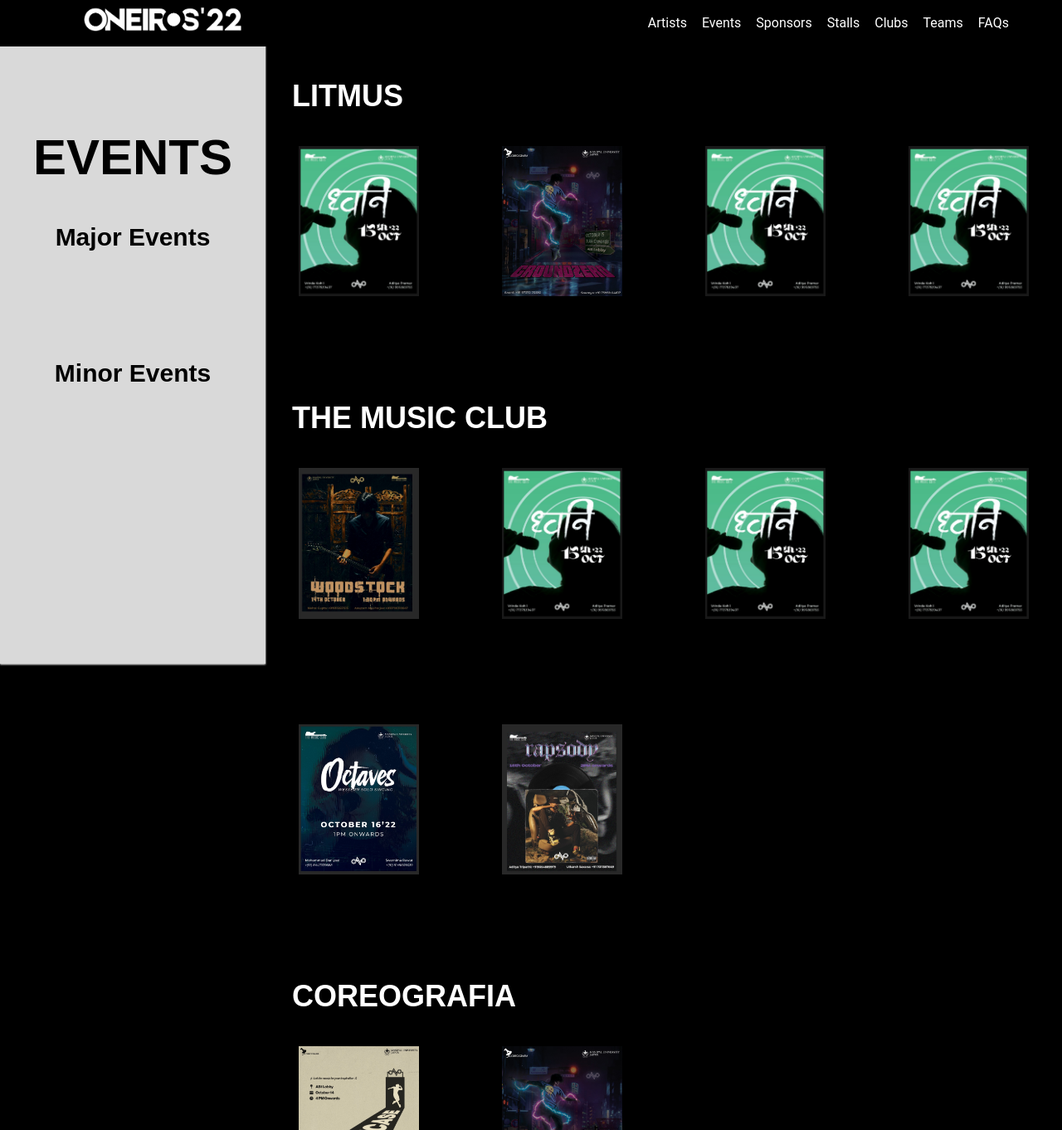
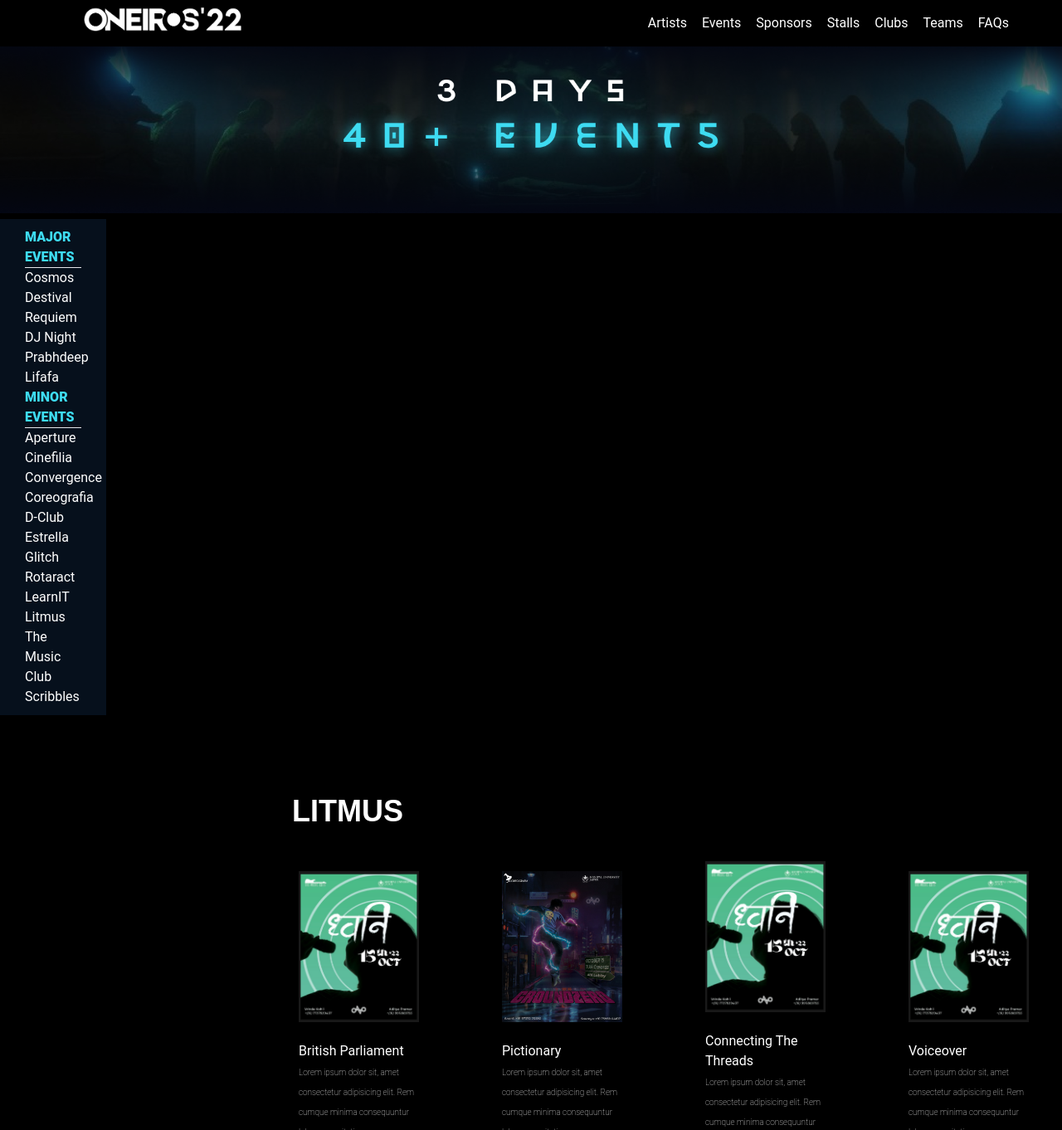
Before and after one commit to mujoneiros/oneiros-22, a Next.js app: page /events in a window 1280 px wide. Shown: the top 1362 px of the page at 83% size. Built offline with nearby package versions, Linux system fonts and the light colour scheme.

Commit message:
add events file

```diff
--- a/pages/events.jsx
+++ b/pages/events.jsx
@@ -4,6 +4,7 @@
 import React, { useState } from "react";
 import Header from "../components/Header";
 import { minorevents } from "../data/events";
+import "./../styles//events.module.css";
 
 export default function Events() {
   const [major, setMajor] = useState(false);
@@ -12,10 +13,10 @@
   return (
     <div>
       <Header />
-      <nav className="fixed h-full w-1/4 text-black font-Montserrat text-center shadow-sm shadow-primaryWhite bg-secondaryWhite">
+      {/* <nav className="fixed h-full w-1/4 text-black font-Montserrat text-center shadow-sm shadow-primaryWhite bg-secondaryWhite">
         <h1 className="text-6xl pt-40 font-extrabold ">EVENTS</h1>
         <ul className="mt-12 flex flex-col items-center cursor-pointer">
-          {/* <h2 className="font-bold text-3xl" onClick={() => setMajor(!major)}>
+          <h2 className="font-bold text-3xl" onClick={() => setMajor(!major)}>
             Major Events
           </h2>
           <ul className={major ? '' : 'hidden'}>
@@ -31,7 +32,7 @@
               <ChevronRightIcon height={10} width={10} />
               <span>Cosmos</span>
             </li>
-          </ul> */}
+          </ul>
           <li class="hov">
             <span className="font-bold text-3xl pt-5 font-Montserrat">
               Major Events
@@ -93,7 +94,7 @@
                     width={360}
                     className="absolute group-hover:brightness-50 duration-75 ease-in"
                   />
-                  {/* <div className="absolute z-10 bg-black w-4 h-4"></div> */}
+                  <div className="absolute z-10 bg-black w-4 h-4"></div>
                   <div className="hidden absolute z-20 bottom-0 group-hover:flex items-start justify-center flex-col font-Montserrat px-4 pb-8 transition group-hover:animate-fade cursor-pointer">
                     <span className="capitalize text-base">
                       {eventname.eventName}
@@ -109,6 +110,88 @@
             ))}
           </>
         ))}
+      </main> */}
+      <br />
+      <br />
+      <Image src="/EventsIntro.png" width={1920} height={314} />
+      <div
+        style={{
+          width: "10vw",
+          padding: "10px 30px 10px 30px",
+          backgroundColor: "#06101C",
+        }}
+      >
+        <div>
+          <h2 style={{ color: "#3EDCF2", fontWeight: "800" }}>
+            MAJOR
+            <br />
+            EVENTS
+          </h2>
+          <hr />
+          <ul>
+            <li>Cosmos</li>
+            <li>Destival</li>
+            <li>Requiem</li>
+            <li>DJ Night</li>
+            <li>Prabhdeep</li>
+            <li>Lifafa</li>
+          </ul>
+        </div>
+        <div>
+          <h2 style={{ color: "#3EDCF2", fontWeight: "800" }}>
+            MINOR
+            <br />
+            EVENTS
+          </h2>
+          <hr />
+          <ul>
+            <li>Aperture</li>
+            <li>Cinefilia</li>
+            <li>Convergence</li>
+            <li>Coreografia</li>
+            <li>D-Club</li>
+            <li>Estrella</li>
+            <li>Glitch</li>
+            <li>Rotaract</li>
+            <li>LearnIT</li>
+            <li>Litmus</li>
+            <li>The Music Club</li>
+            <li>Scribbles</li>
+          </ul>
+        </div>
+      </div>
+      <main className="w-3/4 grid grid-cols-4 h-full float-right items-center pt-24 gap-y-10 gap-x-5">
+        {minorevents.payload.map((minorevent, _i) => (
+          <>
+            <div className="text-4xl col-span-4 place-self-start font-Montserrat uppercase font-semibold ml-8">
+              {minorevent.name}
+            </div>
+
+            {minorevent.eventNames.map((eventname, _i) => (
+              <div key={_i} className="flex justify-center items-center mx-10">
+                <div className="relative bg-black mb-20">
+                  <Image
+                    src={eventname.image}
+                    height={450}
+                    width={360}
+                    className=""
+                  />
+                  <div className=" z-10 bg-black w-4 h-4"></div>
+                  <div className=" z-20 bottom-0 ">
+                    <span className="capitalize text-base">
+                      {eventname.eventName}
+                    </span><br />
+                    <span className="text-2xs font-extralight  ">
+                      Lorem ipsum dolor sit, amet consectetur adipisicing elit.
+                      Rem cumque minima consequuntur labore exercitationem nemo
+                      animi inventore ipsa iste officia!
+                    </span>
+                  </div>
+                </div>
+              </div>
+            ))}
+          </>
+        ))}
       </main>
     </div>
   );
--- /dev/null
+++ b/styles/events.module.css
@@ -0,0 +1,3 @@
+.majorUL {
+    background-color: red;
+}
```
Also changed, not shown: public/EventsIntro.png (added).
